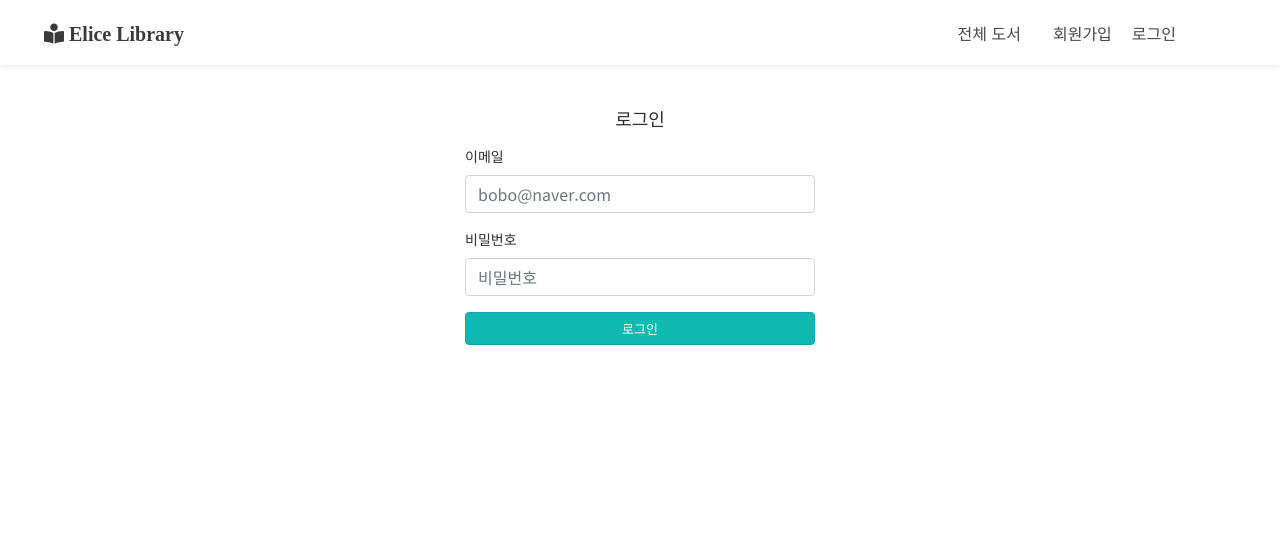
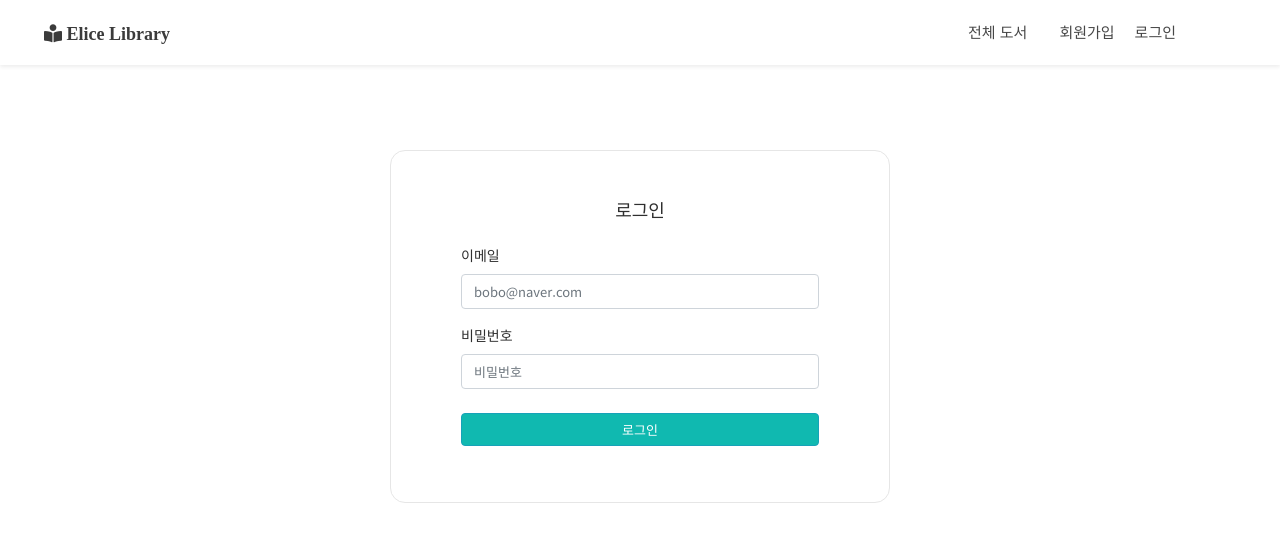
Before and after one commit to bky373/elice_library, a Flask app: page /login in a window 1280 px wide. Shown: the top 542 px of the page. Run offline with Flask 2, Linux system fonts and the light colour scheme; parts of the project's set-up code (start-up, migrations or seed data) failed here and were passed over; some libraries are stand-ins or nearby versions; some web fonts are replaced.

Commit message:
modify auth form styles

```diff
--- a/elice_library/static/css/style.css
+++ b/elice_library/static/css/style.css
@@ -20,6 +20,15 @@ li {
     list-style: none;
 }
 
+input::placeholder,
+textarea::placeholder {
+    font-size: 13px;
+}
+
+.form-control {
+    font-size: 14px;
+}
+
 .btn {
     font-size: 13px;
 }
@@ -33,6 +42,10 @@ li {
     font-family: 'NEXON Lv1 Gothic OTF', 'Noto Sans KR', sans-serif;
 }
 
+.navbar-brand {
+    font-size: 18px;
+}
+
 .navbar-brand,
 .navbar-text {
     color: #3b3b3b;
@@ -43,6 +56,7 @@ li {
 }
 
 .navbar-nav .nav-link {
+    font-size: 15px;
     color: #474747;
 }
 
@@ -72,7 +86,7 @@ li {
 .card {
     border-radius: 10px;
     box-shadow: 0 5px 11px 0 rgba(228, 228, 228, 0.18),
-                0 4px 15px 0 rgba(207, 207, 207, 0.15);
+        0 4px 15px 0 rgba(207, 207, 207, 0.15);
 }
 
 .card h2 {
@@ -100,6 +114,19 @@ li {
 
 .page-item.active a {
     color: #10b9b0;
+}
+
+.auth-form {
+    max-width: 500px;
+    margin: 0 auto;
+    padding: 20px 70px;
+    border: 1px solid #e6e6e6;
+    border-radius: 15px;
+}
+
+.login-form {
+    margin-top: 150px;
+    padding: 40px 70px;
 }
 
 .jumbotron {
@@ -148,7 +175,7 @@ li {
     cursor: pointer;
 }
 
-.star-rating input:checked + label~label {
+.star-rating input:checked+label~label {
     color: #d8d4d4;
 }
 
--- a/elice_library/templates/auth/login.html
+++ b/elice_library/templates/auth/login.html
@@ -46,11 +46,11 @@
 </script>
 {% endblock %}
 {% block content %}
-<div class="row justify-content-md-center">
-    <div class="col-sm-12 my-2">
-        <h1 class="text-center">로그인</h1>
+<div class="auth-form login-form justify-content-center">
+    <div class="my-2">
+        <h1 class="col-md-12 mb-4 text-center">로그인</h1>
     </div>
-    <form class="form col-sm-4" method="POST">
+    <form class="form" method="POST">
         <div class="form-group">
             <label for="email">이메일</label>
             <input type="email" class="form-control" id="email" placeholder="bobo@naver.com" name="email">
@@ -62,7 +62,7 @@
             <div id="validate-password"></div>
         </div>
         <div class="form-group">
-            <button type="button" class="btn btn-info w-100" onclick="login();">로그인</button>
+            <button type="button" class="btn btn-info w-100 mt-2" onclick="login();">로그인</button>
         </div>
     </form>
 </div>
```
Also changed, not shown: elice_library/templates/auth/signup.html (+5 -5 lines).
